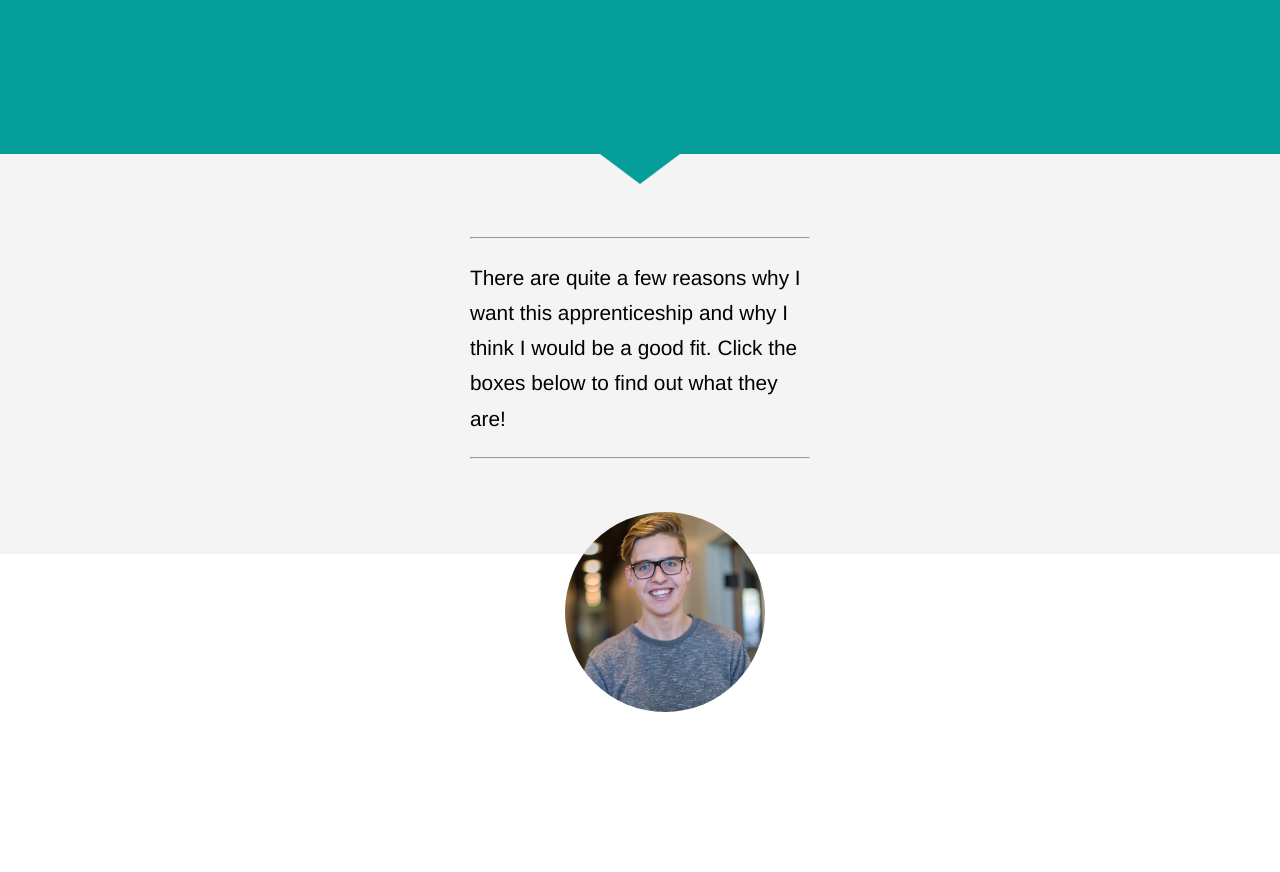
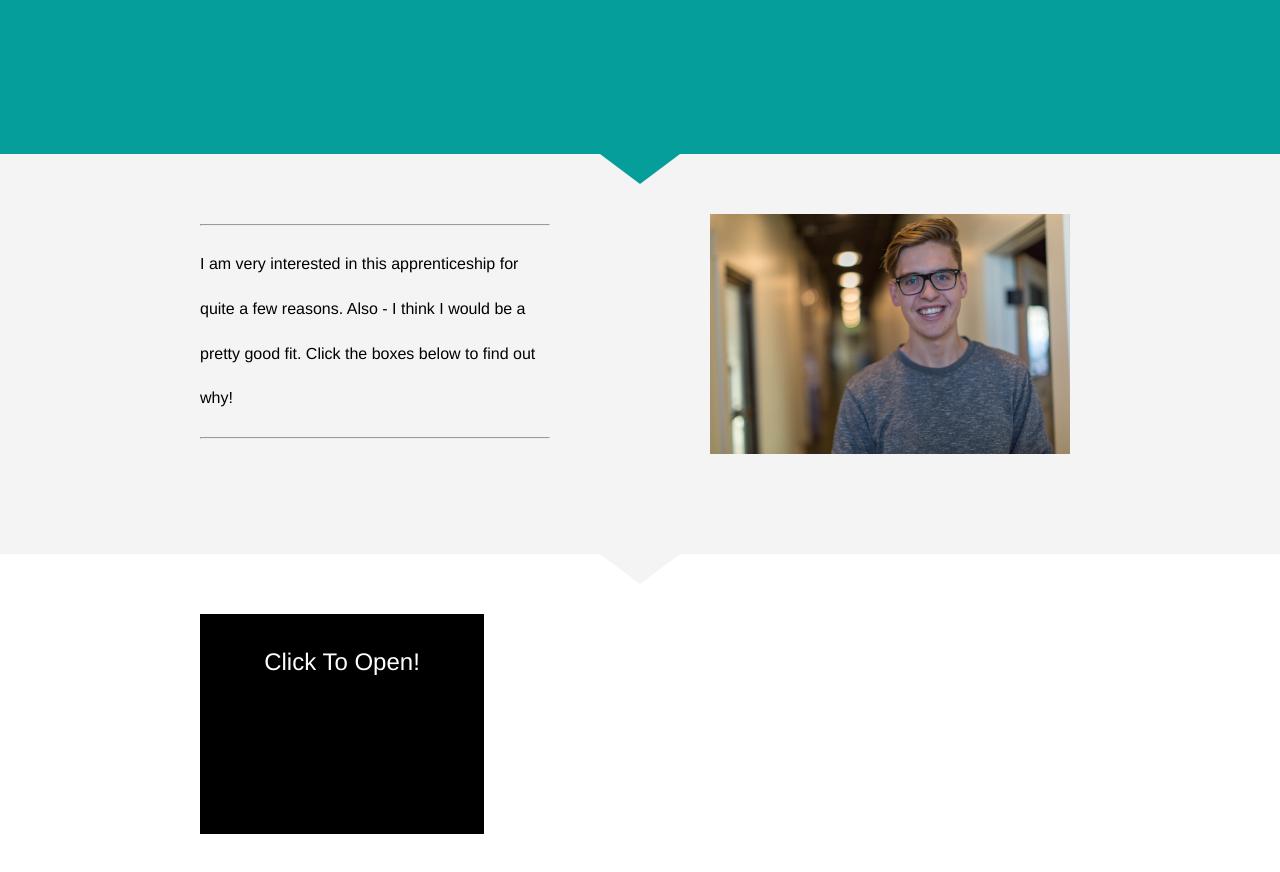
Before and after one commit to lukeschunk/why-i-want-to-work-at-mx, a React app: page / in a window 1280 px wide. Shown: the part 196-1068 px from the top of the page. Before the commit the page ends 912 px from the top, so only its background shows below. Built offline with nearby package versions, Linux system fonts and the light colour scheme.

Commit message:
working on modal

```diff
--- a/src/components/app.js
+++ b/src/components/app.js
@@ -2,7 +2,9 @@ import React from 'react';
 import { Component } from 'react';
 import Header from './header';
 
+
 export default class App extends Component {
+
   render() {
     return (
       <div>
--- a/src/components/header.js
+++ b/src/components/header.js
@@ -1,4 +1,5 @@
 import React from 'react';
+import Modal from './modal';
 // import { Component } from 'react';
 
 class Header extends React.Component {
@@ -35,37 +36,60 @@ class Header extends React.Component {
 				transform: 'rotate(180deg)',
 				width: '30px'
 			},
+			wedgeAlt: {
+				margin: '0 auto',
+				borderWidth: '0 40px 30px 40px',
+				borderStyle: 'solid',
+				borderColor: 'transparent transparent #f4f4f4 transparent',
+				boxSizing: 'border-box',
+				transform: 'rotate(180deg)',
+				width: '30px'
+			},
 			section: {
 				width: '100%',
 				backgroundColor: '#f4f4f4',
 				position: 'relative',
 				height: '400px'
 			},
+			sectionAlt: {
+				width: '100%',
+				backgroundColor: '#ffffff',
+				position: 'relative',
+				height: '400px'
+			},
 			innerSection : {
-				width: '60%',
+				width: '880px',
 				margin: '0 auto',
-				paddingTop: '30px',
-				textAlign: 'center'
+				paddingTop: '30px'
 			},
 			leftSection: {
-				width: '340px',
-				display: 'inline-block',
-				padding: '15px',
-				lineHeight: '2.2em',
-				textAlign: 'left'
+				width: '350px',
+				lineHeight: '2.8em',
+				textAlign: 'left',
+				float: 'left',
+				marginTop: '10px'
 			},
 			rightSection: {
-				width: '50%',
-				display: 'inline-block',
-				paddingLeft: '50px'
+				width: '360px',
+				height: '240px',
+				float: 'left',
+				backgroundImage: 'url(images/luke-alt-large.jpg)',
+				backgroundSize: 'cover',
+				marginLeft: '160px'
 			},
 			image: {
-				borderRadius: '50%',
-				width: '200px',
-				marginTop: '30px'
+				// borderRadius: '50%',
+				width: '350px',
+				marginTop: '30px',
+				margin: '0',
+				padding: '0'
 			},
 			paragraph: {
-				fontSize: '1.3em'
+				fontSize: '1em'
+			},
+			rule: {
+				margin: '0',
+				padding: '0'
 			}
 		}
 		return (
@@ -78,18 +102,32 @@ class Header extends React.Component {
 					<div style={styles.wedge}> </div>
 					<div style={styles.innerSection} >
 						<div style={styles.leftSection} >
-						<hr />
-						<p style={styles.paragraph}> There are quite a few reasons why I want this apprenticeship and why I think I would be a good fit. Click the boxes below to find out what they are!</p>
-						<hr />
+							<hr style={styles.rule} />
+							<p style={styles.paragraph}> I am very interested in this apprenticeship for quite a few reasons. Also - I think I would be a pretty good fit. Click the boxes below to find out why! </p>
+							<hr style={styles.rule} />
 						</div>
+
 						<div style={styles.rightSection} >
-							<img src='images/luke-alt-edit.jpg' style={styles.image} />
+
 						</div>
 					</div>
 				</div>
+
+				<div className='section' style={styles.sectionAlt} >
+					<div style={styles.wedgeAlt}> </div>
+					<div style={styles.innerSection} >
+						<Modal />
+					</div>
+				</div>
+
+
+
 			</div>
 		)
 	}
 };
 
 export default Header;
+
+
+							// <img src='images/luke-alt-edit.jpg' style={styles.image} />
--- /dev/null
+++ b/src/components/modal.js
@@ -0,0 +1,81 @@
+import React from 'react';
+
+class Modal extends React.Component {
+
+		constructor (props) {
+			super(props);
+			this.state = {
+				isOpen: false
+			};
+		}
+
+		_openModal() {
+			this.setState({
+				isOpen: true
+			});
+		}
+
+		_closeModal() {
+			this.setState({
+				isOpen: false
+			});
+		}
+
+        _renderModal() {
+			if(this.state.isOpen) {
+				return (
+					<div onClick={this._closeModal.bind(this)} style={styles.background}>
+
+
+						<div>
+							Close Modal
+						</div>
+					</div>
+				);
+			}
+		}
+
+        render() {
+			return (
+				<div>
+					{this._renderModal()}
+					<div className="click-box" style={styles.clickBox} onClick={this._openModal.bind(this)} >
+						<h3 style={styles.clickBoxHeader}> {this.props.clickBoxHeader} </h3>
+					</div>
+				</div>
+			)
+		}
+
+}
+
+const styles = {
+	background: {
+		backgroundColor: 'black',
+		opacity: '0.9',
+		position: 'fixed',
+		top: '0',
+		bottom: '0',
+		left: '0',
+		right: '0'
+	},
+	clickBox: {
+		width: '30%',
+		backgroundColor: 'black',
+		height: '200px',
+		color: 'white',
+		padding: '10px',
+		textAlign: 'center',
+		cursor: 'pointer'
+	},
+	clickBoxHeader: {
+		fontWeight: '100',
+		fontSize: '1.5em'
+	}
+
+}
+
+Modal.defaultProps = {
+	clickBoxHeader: "Click To Open!"
+}
+
+export default Modal;
--- a/style/style.css
+++ b/style/style.css
@@ -4,3 +4,8 @@ body {
 	font-family: 'Gotham', Helvetica, Arial, sans-serif;
 	box-sizing: border-box;
 }
+
+.click-box:hover {
+	background-color: black;
+	opacity: 0.5;
+}
```
Also changed, not shown: images/luke-alt-large.jpg (added).
